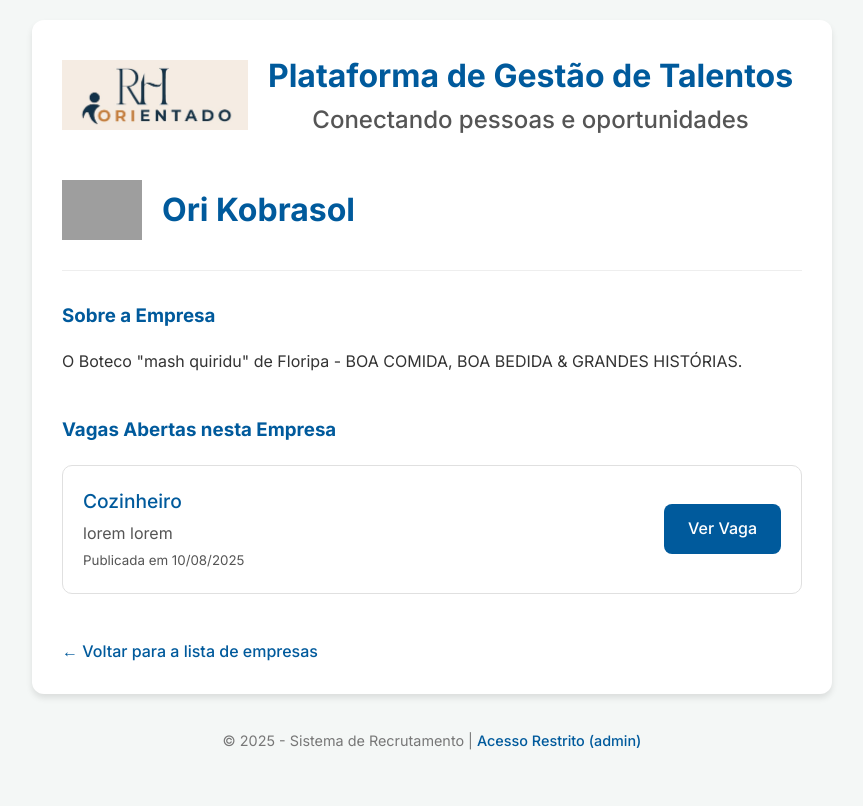
After one commit to SutterDorneles/sistema-recrutamento-django, a Django app: page /empresa/1/ in a window 1280 px wide. The commit adds this page. Shown: the whole page, without its empty margins (208-1071 px from the left). Run offline with Django 4.2, Linux system fonts and the light colour scheme; data comes from the database, SQL or seed files in the repository; both versions use the stored data as it was after the commit; grey boxes are pictures that could not be loaded.

Commit message:
Adiciona página detalhes empresa e ttroca para func com observações

```diff
--- a/vagas/models.py
+++ b/vagas/models.py
@@ -78,7 +78,7 @@ class Funcionario(models.Model):
     STATUS_CHOICES = [
         ('ativo', 'Ativo'),
         ('demitido', 'Demitido'),
-        ('lista_negra', 'Lista Negra'),
+        ('observacao', 'Com Observação'),
     ]
     perfil_candidato = models.OneToOneField(Candidato, on_delete=models.CASCADE, primary_key=True)
     empresa = models.ForeignKey(Empresa, on_delete=models.SET_NULL, null=True, blank=True)
@@ -102,11 +102,11 @@ class FuncionarioDemitido(Funcionario):
         verbose_name = "Funcionário Demitido"
         verbose_name_plural = "Funcionários Demitidos"
 
-class FuncionarioListaNegra(Funcionario):
+class FuncionarioComObservacao(Funcionario):
     class Meta:
         proxy = True
-        verbose_name = "Funcionário em Lista Negra"
-        verbose_name_plural = "Funcionários em Lista Negra"
+        verbose_name = "Funcionário Com Observação"
+        verbose_name_plural = "Funcionários com Observação"
 
 class Inscricao(models.Model):
     STATUS_CHOICES = [
--- /dev/null
+++ b/vagas/templates/vagas/detalhe_empresa.html
@@ -0,0 +1,78 @@
+{% extends 'base.html' %}
+
+{% block title %}{{ titulo_pagina }}{% endblock %}
+
+{% block content %}
+    <div class="empresa-header">
+        {% if empresa.logotipo %}
+            <img src="{{ empresa.logotipo.url }}" alt="Logotipo da {{ empresa.nome }}" class="empresa-logo">
+        {% endif %}
+        <h1 class="empresa-nome">{{ empresa.nome }}</h1>
+    </div>
+
+    {% if empresa.descricao %}
+        <div class="empresa-descricao">
+            <h3>Sobre a Empresa</h3>
+            <p>{{ empresa.descricao|linebreaks }}</p>
+        </div>
+    {% endif %}
+
+    <div class="vagas-container">
+        <h3>Vagas Abertas nesta Empresa</h3>
+        {% for vaga in vagas %}
+            <div class="vaga-card">
+                <div>
+                    <h2><a href="{% url 'detalhes_vaga' vaga.id %}">{{ vaga.titulo }}</a></h2>
+                    <p>{{ vaga.descricao|truncatewords:25 }}</p>
+                    <small>Publicada em {{ vaga.data_criacao|date:"d/m/Y" }}</small>
+                </div>
+                <a href="{% url 'detalhes_vaga' vaga.id %}" class="btn">Ver Vaga</a>
+            </div>
+        {% empty %}
+            <p>Esta empresa não possui vagas abertas no momento.</p>
+        {% endfor %}
+    </div>
+
+    <a href="{% url 'lista_empresas' %}" class="voltar-link">&larr; Voltar para a lista de empresas</a>
+
+    <style>
+        .empresa-header {
+            display: flex;
+            align-items: center;
+            gap: 20px;
+            margin-bottom: 30px;
+            padding-bottom: 20px;
+            border-bottom: 1px solid #eee;
+        }
+        .empresa-logo {
+            height: 80px;
+            width: 80px;
+            object-fit: contain;
+            border-radius: 8px;
+        }
+        .empresa-nome {
+            margin: 0;
+        }
+        .empresa-descricao {
+            margin-bottom: 40px;
+        }
+        .vagas-container h3 {
+            margin-bottom: 20px;
+        }
+        .vaga-card {
+            display: flex;
+            justify-content: space-between;
+            align-items: center;
+            border: 1px solid #e0e0e0;
+            padding: 20px;
+            margin-bottom: 15px;
+            border-radius: 10px;
+        }
+        .vaga-card h2 { margin: 0 0 5px 0; font-size: 1.2em; }
+        .vaga-card p, .vaga-card small { margin: 0; color: #555; }
+        .voltar-link {
+            margin-top: 30px;
+            display: inline-block;
+        }
+    </style>
+{% endblock %}
--- a/vagas/urls.py
+++ b/vagas/urls.py
@@ -13,4 +13,6 @@ urlpatterns = [
     path('vaga/<int:vaga_id>/candidatar/', views.candidatar, name='candidatar'),
     path('candidato/<int:candidato_id>/teste/', views.realizar_teste, name='realizar_teste'),
     path('vaga/<int:vaga_id>/confirmacao/', views.confirmacao, name='confirmacao'),
+    # Adicione esta nova rota ao seu vagas/urls.py
+    path('empresa/<int:empresa_id>/', views.detalhe_empresa, name='detalhe_empresa'),
 ]
--- a/vagas/views.py
+++ b/vagas/views.py
@@ -59,6 +59,21 @@ def lista_empresas(request):
         'titulo_pagina': 'Escolha uma Empresa'
     }
     return render(request, 'vagas/lista_empresas.html', contexto)
+
+# Adicione esta nova função ao seu vagas/views.py
+def detalhe_empresa(request, empresa_id):
+    """
+    Esta view busca uma empresa específica e todas as suas vagas ativas.
+    """
+    empresa = get_object_or_404(Empresa, id=empresa_id)
+    vagas_da_empresa = Vaga.objects.filter(empresa=empresa).order_by('-data_criacao')
+
+    contexto = {
+        'empresa': empresa,
+        'vagas': vagas_da_empresa,
+        'titulo_pagina': f'Sobre a {empresa.nome}'
+    }
+    return render(request, 'vagas/detalhe_empresa.html', contexto)
 
 def lista_vagas(request, empresa_id):
     empresa = get_object_or_404(Empresa, id=empresa_id)
```
Also changed, not shown: vagas/admin.py (+4 -4 lines), vagas/templates/vagas/lista_vagas.html (+24 -4 lines), db.sqlite3, vagas/migrations/0003_delete_funcionariolistanegra_and_more.py (added).
